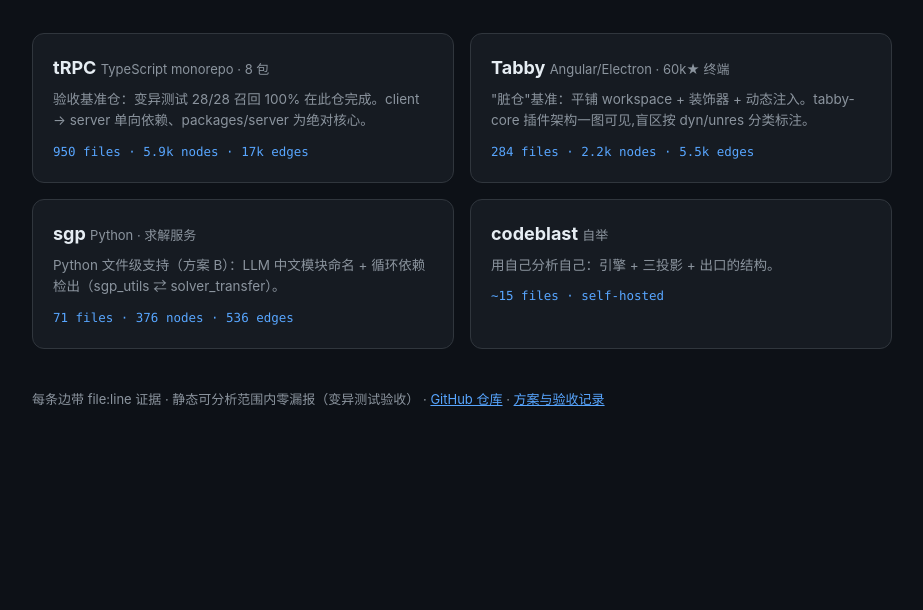
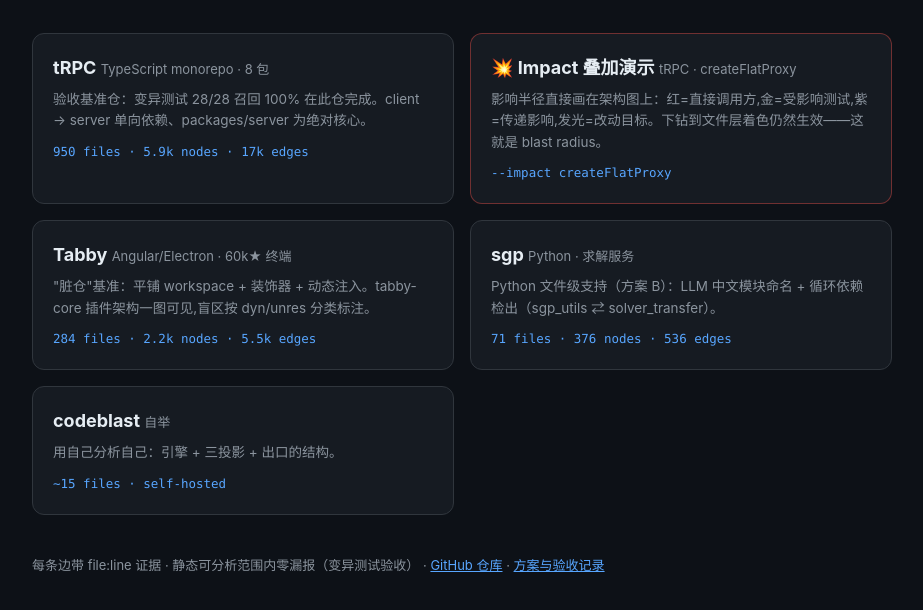
Before and after one commit to alloevil/codeblast, a website: page docs/index.html in a window 1280 px wide. Shown: the part 172-782 px from the top of the page, without its empty margins (178-1101 px from the left). Drawn offline with Linux system fonts and the light colour scheme.

Commit message:
docs: impact demo card on showcase index

```diff
--- a/docs/index.html
+++ b/docs/index.html
@@ -36,6 +36,11 @@
       <p>验收基准仓：变异测试 28/28 召回 100% 在此仓完成。client → server 单向依赖、packages/server 为绝对核心。</p>
       <div class="stats">950 files · 5.9k nodes · 17k edges</div>
     </a>
+    <a class="card" href="trpc-impact-demo.html" style="border-color:#f8514966">
+      <h2>💥 Impact 叠加演示 <span class="ext">tRPC · createFlatProxy</span></h2>
+      <p>影响半径直接画在架构图上：红=直接调用方,金=受影响测试,紫=传递影响,发光=改动目标。下钻到文件层着色仍然生效——这就是 blast radius。</p>
+      <div class="stats">--impact createFlatProxy</div>
+    </a>
     <a class="card" href="tabby-arch.html">
       <h2>Tabby <span class="ext">Angular/Electron · 60k★ 终端</span></h2>
       <p>"脏仓"基准：平铺 workspace + 装饰器 + 动态注入。tabby-core 插件架构一图可见,盲区按 dyn/unres 分类标注。</p>
```
